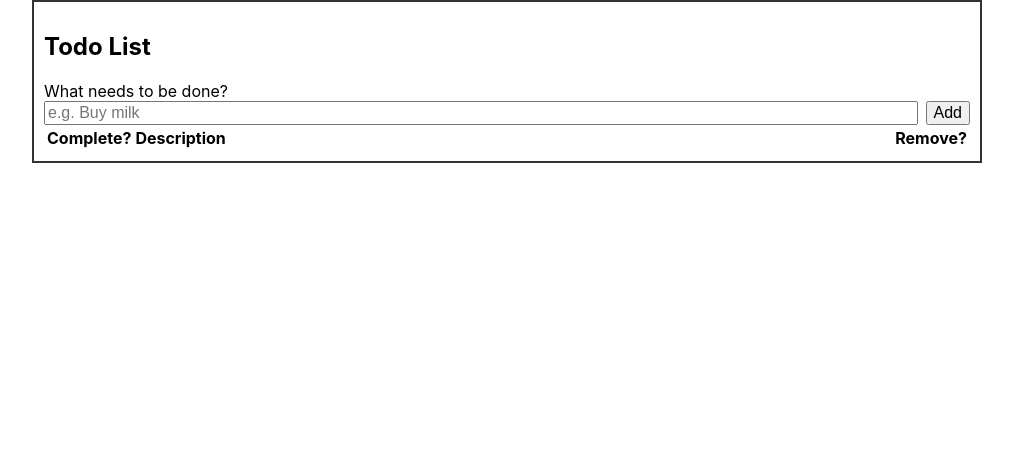
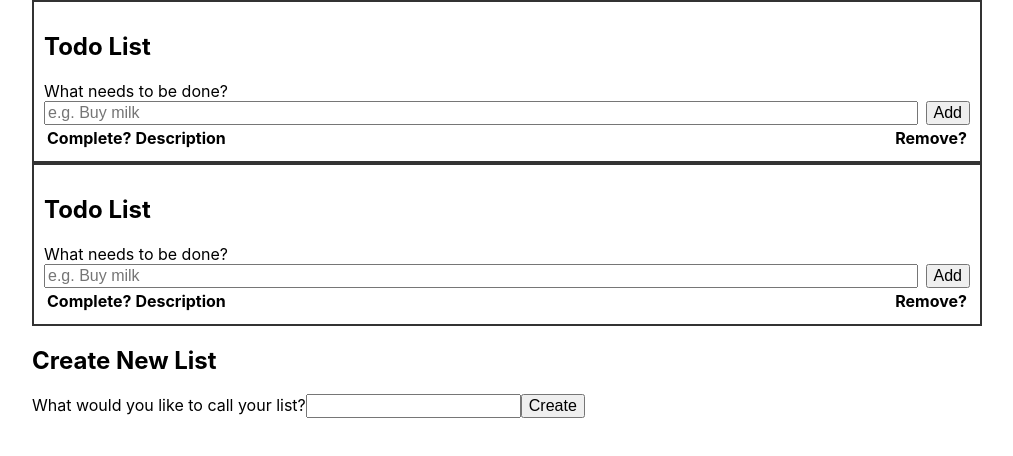
Before and after one commit to bpander/ducks, a React (Create React App) app: page / in a window 1280 px wide. Shown: the top 456 px of the page, without its empty margins (133-1146 px from the left). Built offline with nearby package versions, Linux system fonts and the light colour scheme.

Commit message:
Adds ability to create more todo lists each with their own title

```diff
--- a/src/App.tsx
+++ b/src/App.tsx
@@ -1,14 +1,30 @@
 import React from 'react';
+import { connect } from 'react-redux';
+import { AnyAction } from 'redux';
+import { ThunkDispatch } from 'redux-thunk';
 
-import { root } from 'ducks/rootDuck';
+import { root, RootState } from 'ducks/rootDuck';
 import { ConnectedTodoList } from 'components/TodoList';
+import { TodoListCreator } from 'components/TodoListCreator';
 
-const App: React.FC = () => {
+type AppProps = Pick<RootState, 'keyedSubState'> & { dispatch: ThunkDispatch<RootState, {}, AnyAction> };
+
+const App: React.FC<AppProps> = props => {
+
+  const createList = (title: string) => {
+    props.dispatch(root.keyedSubState.get(title).foo.setTitle(title));
+  };
+
   return (
     <div className="container">
+      <ConnectedTodoList todoDuck={root.thing} />
       <ConnectedTodoList todoDuck={root.nested.thing} />
+      {Object.keys(props.keyedSubState).map(key => (
+        <ConnectedTodoList key={key} todoDuck={root.keyedSubState.get(key).foo} />
+      ))}
+      <TodoListCreator createList={createList} />
     </div>
   );
 };
 
-export default App;
+export default connect((state: RootState) => ({ keyedSubState: state.keyedSubState }))(App);
--- /dev/null
+++ b/src/components/TodoListCreator.tsx
@@ -0,0 +1,25 @@
+import React, { useState } from 'react';
+
+interface TodoListCreatorProps {
+  createList: (title: string) => void;
+}
+export const TodoListCreator: React.FC<TodoListCreatorProps> = props => {
+  const [ title, setTitle ] = useState('');
+
+  const onSubmit: React.FormEventHandler = e => {
+    e.preventDefault();
+    props.createList(title);
+    setTitle('');
+  };
+
+  return (
+    <form onSubmit={onSubmit}>
+      <h2>Create New List</h2>
+      <label>
+        What would you like to call your list?
+        <input value={title} onChange={e => setTitle(e.currentTarget.value)} />
+      </label>
+      <button>Create</button>
+    </form>
+  );
+};
--- a/src/ducks/todoDuck.ts
+++ b/src/ducks/todoDuck.ts
@@ -38,6 +38,8 @@ export const todoDuck = (prefix: string, getBranch: <S>(rootState: S) => TodoSta
       dispatch(update({ list }));
     },
 
+    setTitle: (title: string) => update({ title }),
+
     getCompleted: <S>(state: S) => getBranch(state).list.filter(t => t.complete).length,
   };
 };
--- a/src/index.tsx
+++ b/src/index.tsx
@@ -1,27 +1,16 @@
 import React from 'react';
 import ReactDOM from 'react-dom';
-import { createStore, applyMiddleware, Store, AnyAction } from 'redux';
+import { createStore, applyMiddleware, compose } from 'redux';
 import { Provider } from 'react-redux';
-import thunk, { ThunkDispatch } from 'redux-thunk';
+import thunk from 'redux-thunk';
 
 import App from 'App';
-import { root, RootState } from 'ducks/rootDuck';
+import { root } from 'ducks/rootDuck';
 
 import 'index.css';
 
-type ThunkStore<T> = Store<T> & { dispatch: ThunkDispatch<RootState, {}, AnyAction> };
-
-const store = createStore(root.reducer, applyMiddleware(thunk)) as ThunkStore<RootState>;
-store.dispatch(root.keyedSubState.get('_userId1_').foo.addTodo('hello'));
-store.dispatch(root.keyedSubState.get('_userId1_').foo.addTodo('hello'));
-store.dispatch(root.keyedSubState.get('_userId1_').bar.addTodo('hello'));
-store.dispatch(root.keyedSubState.get('_userId2_').foo.addTodo('hello'));
-// store.dispatch(root.nested.thing.addTodo('nested one'));
-// store.dispatch(root.thing.addTodo('one'));
-// store.dispatch(root.thing.addTodo('two'));
-console.log(store.getState());
-// console.log(root.nested.thing.getCompleted(store.getState()));
-// console.log(root.thing.getCompleted(store.getState()));
+const composeEnhancers = (window as any).__REDUX_DEVTOOLS_EXTENSION_COMPOSE__ || compose;
+const store = createStore(root.reducer, composeEnhancers(applyMiddleware(thunk)));
 
 ReactDOM.render(
   <Provider store={store}>
```
